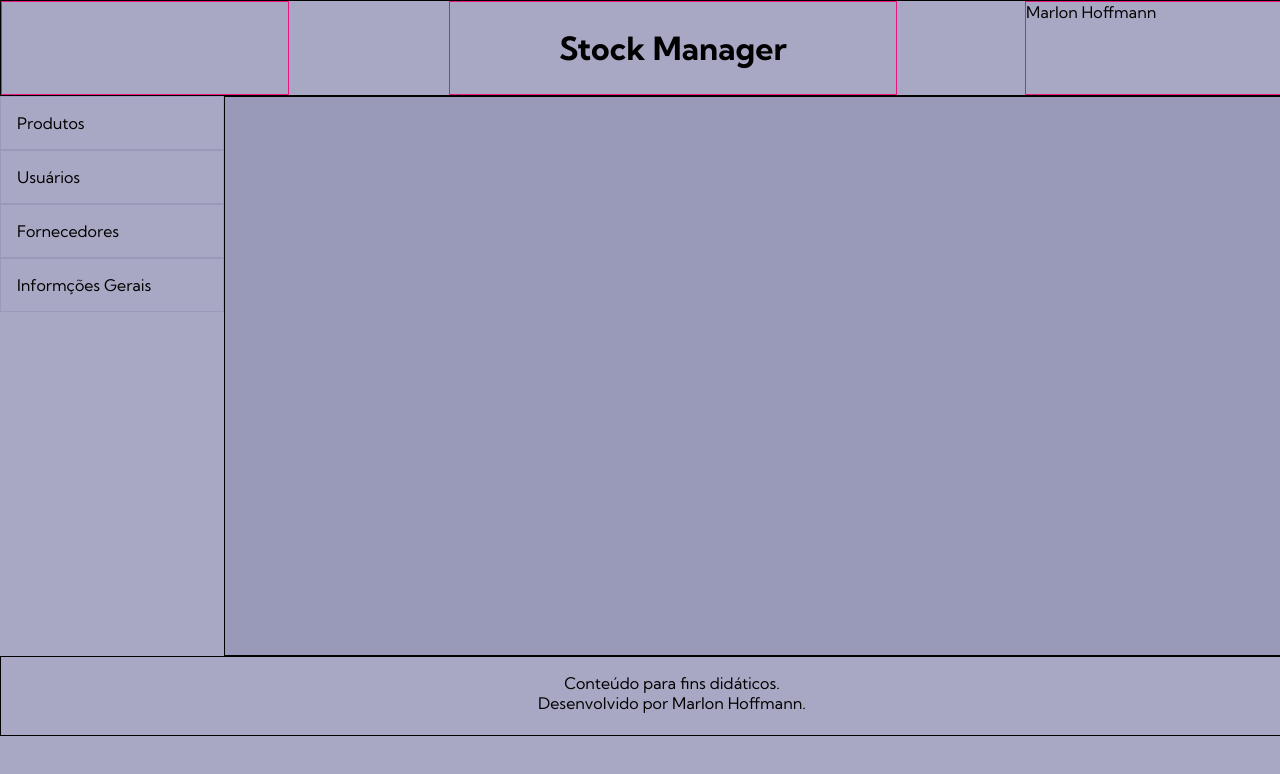
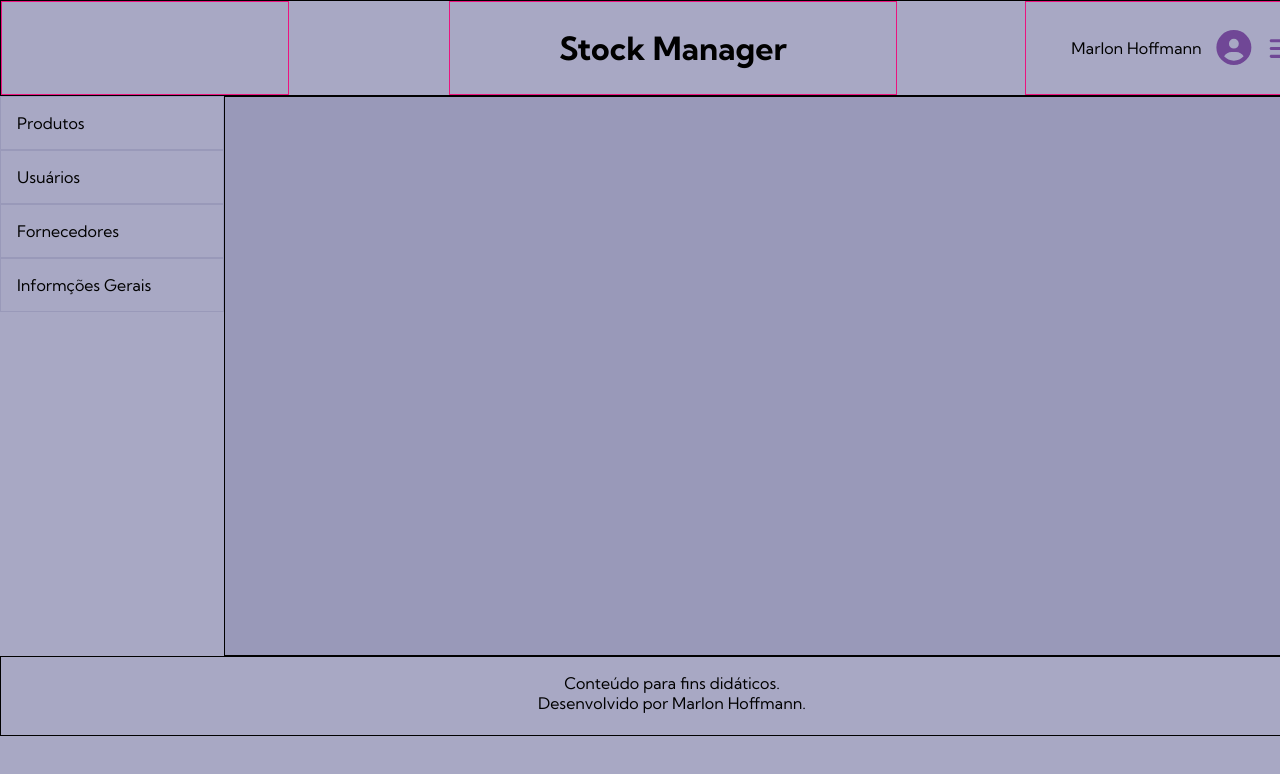
Before and after one commit to Malo047/stock_manager_frontend, a React (Vite) app: page /admin-dashboard in a window 1280 px wide. Shown: the top 774 px of the page. Built offline with nearby package versions, Linux system fonts and the light colour scheme; sample sign-in values are in the browser's storage.

Commit message:
adicionando menu oculto

```diff
--- a/package.json
+++ b/package.json
@@ -10,6 +10,9 @@
     "preview": "vite preview"
   },
   "dependencies": {
+    "@fortawesome/fontawesome-svg-core": "^7.0.0",
+    "@fortawesome/free-solid-svg-icons": "^7.0.0",
+    "@fortawesome/react-fontawesome": "^0.2.3",
     "motion": "^12.23.3",
     "react": "^19.1.0",
     "react-dom": "^19.1.0",
--- /dev/null
+++ b/src/components/admin_dashboard/AdminConfig.css
@@ -0,0 +1,10 @@
+#admin-config-layout {
+    width: 14rem;
+    height: 20rem;
+    border: 1px solid black;
+    background-color: #9999b9;
+    top: 5rem;
+    right: 39rem;
+    position: fixed;
+
+}
--- /dev/null
+++ b/src/components/admin_dashboard/AdminConfig.tsx
@@ -0,0 +1,15 @@
+import "./AdminConfig.css"
+type AdminConfigProps = {
+  visivel: boolean;
+};
+
+export function AdminConfig({ visivel }: AdminConfigProps) {
+    console.log("AdminConfig foi chamado. visivel:", visivel);
+  if (!visivel) return null;
+
+  return (
+    <div id="admin-config-layout">
+        <p>contato</p>
+    </div>
+  );
+}
--- a/src/components/admin_dashboard/AdminDashboard.css
+++ b/src/components/admin_dashboard/AdminDashboard.css
@@ -27,6 +27,19 @@
 #admin-profile{
     grid-area: profile;
     border: 1px solid #eb137f;
+    display: flex;
+    justify-content: center;
+    align-items: center;
+    gap: 10px;
+}
+#admin-icon-user, #admin-icon-bars{
+    color: #704796;
+    font-size: 35px;
+}
+#admin-icon-bars:hover{
+    color: #6d6dbd;
+    cursor: pointer;
+    transition: 0.5s;
 }
 #optionsAdmin{
     grid-area: optionsAdmin;
--- a/src/components/admin_dashboard/AdminDashboard.tsx
+++ b/src/components/admin_dashboard/AdminDashboard.tsx
@@ -1,9 +1,22 @@
 import "./AdminDashboard.css"
 import { Link } from "react-router-dom"
+import { FontAwesomeIcon } from '@fortawesome/react-fontawesome'
+import { faBars, faCircleUser } from '@fortawesome/free-solid-svg-icons'
+import { AdminConfig } from "./AdminConfig";
+import { useState } from "react";
 
-export function AdminDashboard(props: any){
+
+// eslint-disable-next-line @typescript-eslint/no-explicit-any
+export function AdminDashboard(props: any) {
     const username = props.username ?? "Marlon Hoffmann";
-    return(
+    const [openConfig, setOpenconfig] = useState(false);
+
+    const showConfig = () => {
+        setOpenconfig(!openConfig);
+        console.log(openConfig)
+    };
+
+    return (
         <main className="admin-main">
             <header id="admin-header">
                 <div id="admin-logo">
@@ -13,8 +26,16 @@ export function AdminDashboard(props: any){
                     <h1>Stock Manager </h1>
                 </div>
                 <div id="admin-profile">
-                    <p>{username}</p>
-
+                    <p style={{
+                        maxWidth: "160px", whiteSpace: 'nowrap',
+                        overflow: 'hidden',
+                        textOverflow: 'ellipsis'
+                    }}>{username}</p>
+                    <p id="admin-icon-user"><FontAwesomeIcon icon={faCircleUser} /></p>
+                    <p id="admin-icon-bars" style={{ fontSize: "25px", cursor: "pointer" }}>
+                        <FontAwesomeIcon icon={faBars} onClick={showConfig} />
+                    </p>
+                    <AdminConfig visivel={openConfig} />
                 </div>
             </header>
             <section id="optionsAdmin">
```
Also changed, not shown: src/utils/showConfigs.ts (added, +7 -0 lines), 1 other file (tests, documents, lock files or other folders).
